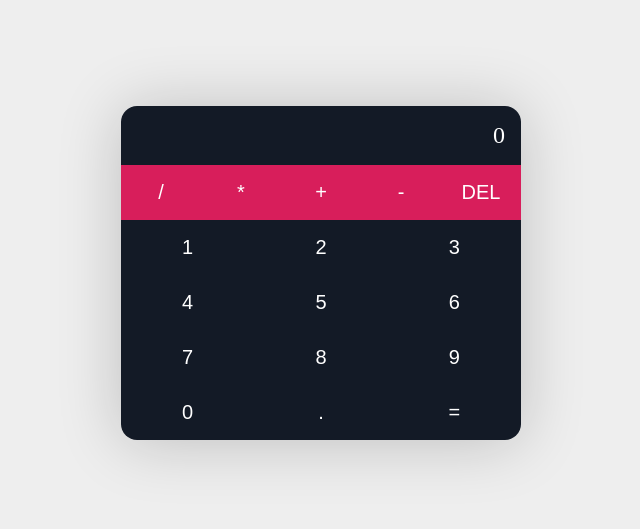
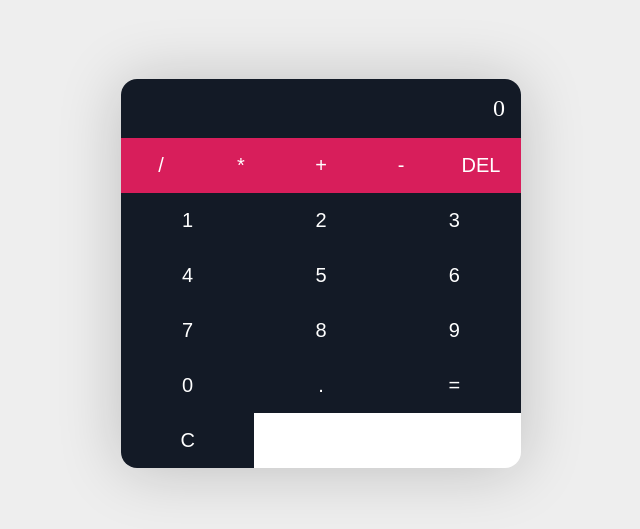
Before and after one commit to veroisla/Calculator-App, a React (Create React App) app: page / in a window 1280 px wide. Shown: the part 127-656 px from the top of the page, without its empty margins (319-959 px from the left). Built offline with nearby package versions, Linux system fonts and the light colour scheme.

Commit message:
create function to delete all results

```diff
--- a/src/components/App.js
+++ b/src/components/App.js
@@ -54,6 +54,12 @@ function App() {
     }
     const value = calc.slice(0, -1);
     setCalc(value);
+  };
+
+  //FUNCTION DELETE ALL
+  const deleteAll = () => {
+    setCalc('');
+    setResult('');
   };
 
   return (
@@ -129,6 +135,12 @@ function App() {
             >
               =
             </button>
+            <button
+              onClick={deleteAll}
+              className="calculator__button calculator__button--digits"
+            >
+              C
+            </button>
           </div>
         </div>
       </div>
```
